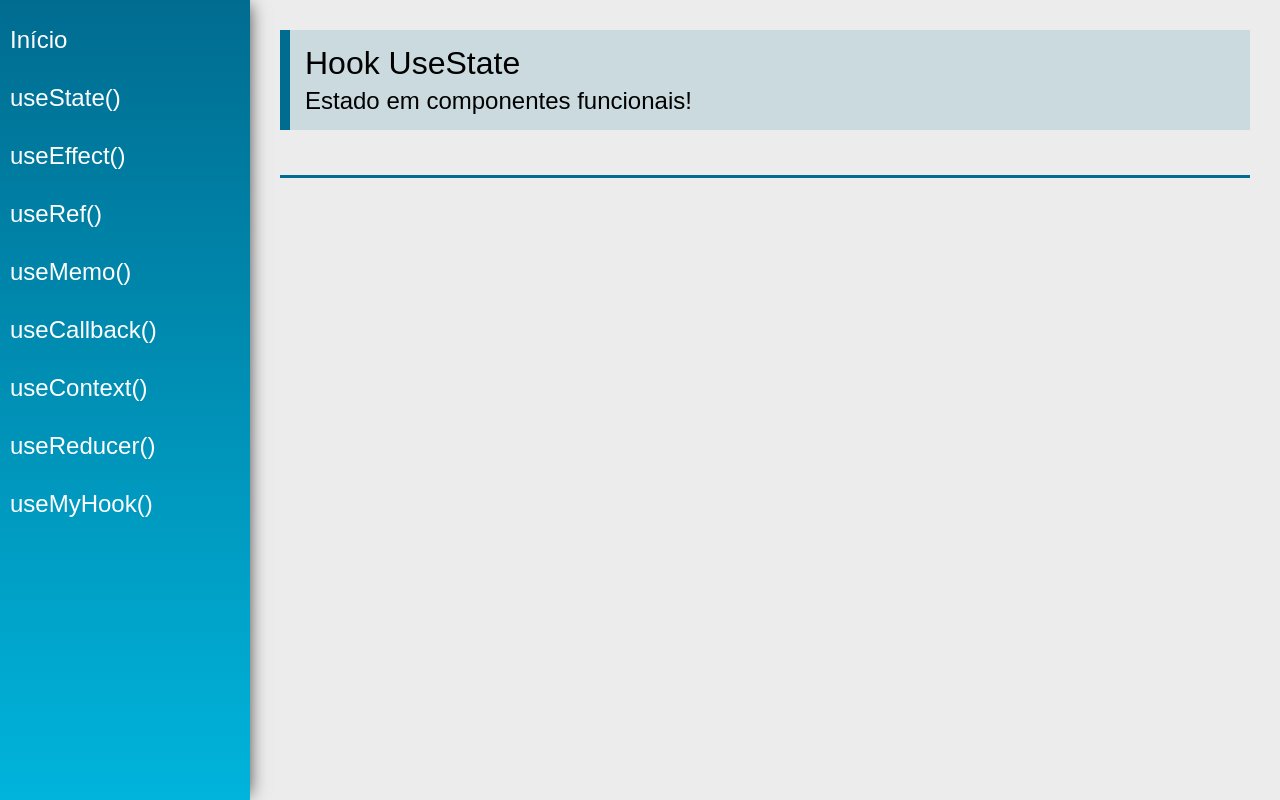
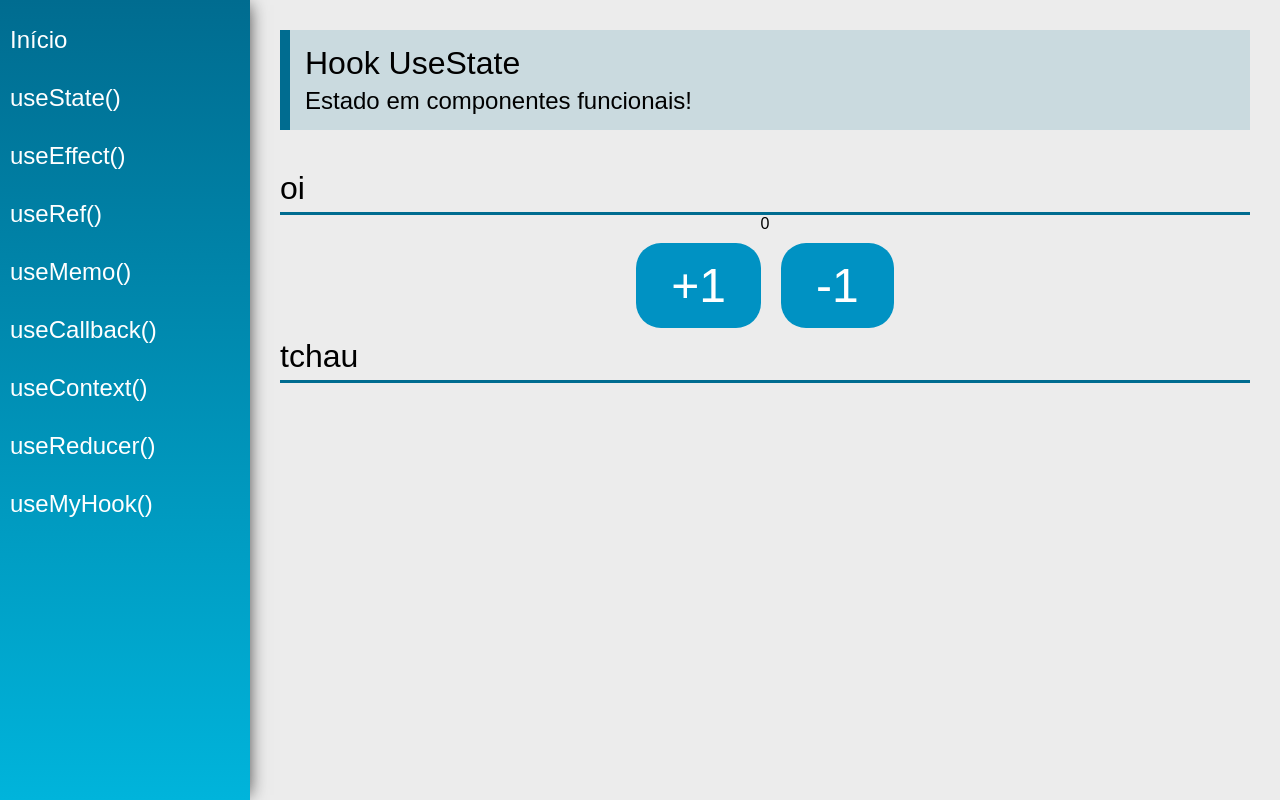
Before and after one commit to juancoutinhoflooxmongagua/Hooks, a React (Create React App) app: page /useState in a window 1280 px wide. Built offline with nearby package versions, Linux system fonts and the light colour scheme.

Commit message:
feat: finish the useState

```diff
--- a/src/views/examples/UseState.jsx
+++ b/src/views/examples/UseState.jsx
@@ -1,8 +1,9 @@
 import React, { useState } from 'react'
 import PageTitle from '../../components/layout/PageTitle'
 import SectionTitle from '../../components/layout/SectionTitle'
-const UseState = (props) => {
-    const [count, setCound] = useState(0)
+
+const UseState = () => {
+    const [count, setCount] = useState(0)
 
     return (
         <div className="UseState">
@@ -11,7 +12,16 @@ const UseState = (props) => {
                 subtitle="Estado em componentes funcionais!"
             />
 
-            <SectionTitle></SectionTitle>
+            <SectionTitle title="oi"/>
+            <div className='center'>
+                <span className='center'>{count}</span>
+                <div>
+                    <button className="btn" onClick={() => setCount(count + 1)}>+1</button>
+                    <button className="btn" onClick={() => setCount(count - 1)}>-1</button>
+                </div>
+            </div>
+
+            <SectionTitle title="tchau"/>
         </div>
     )
 }
```
